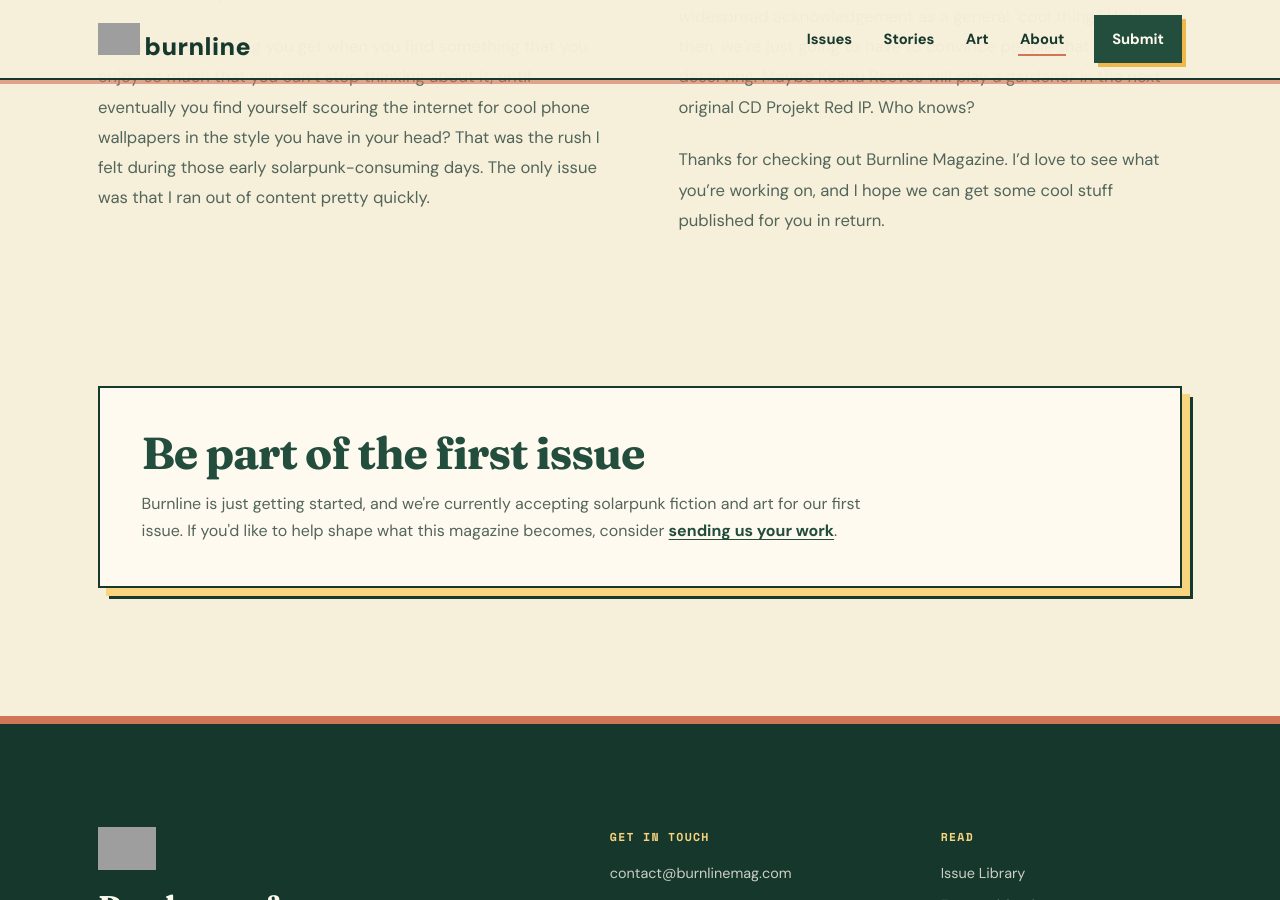
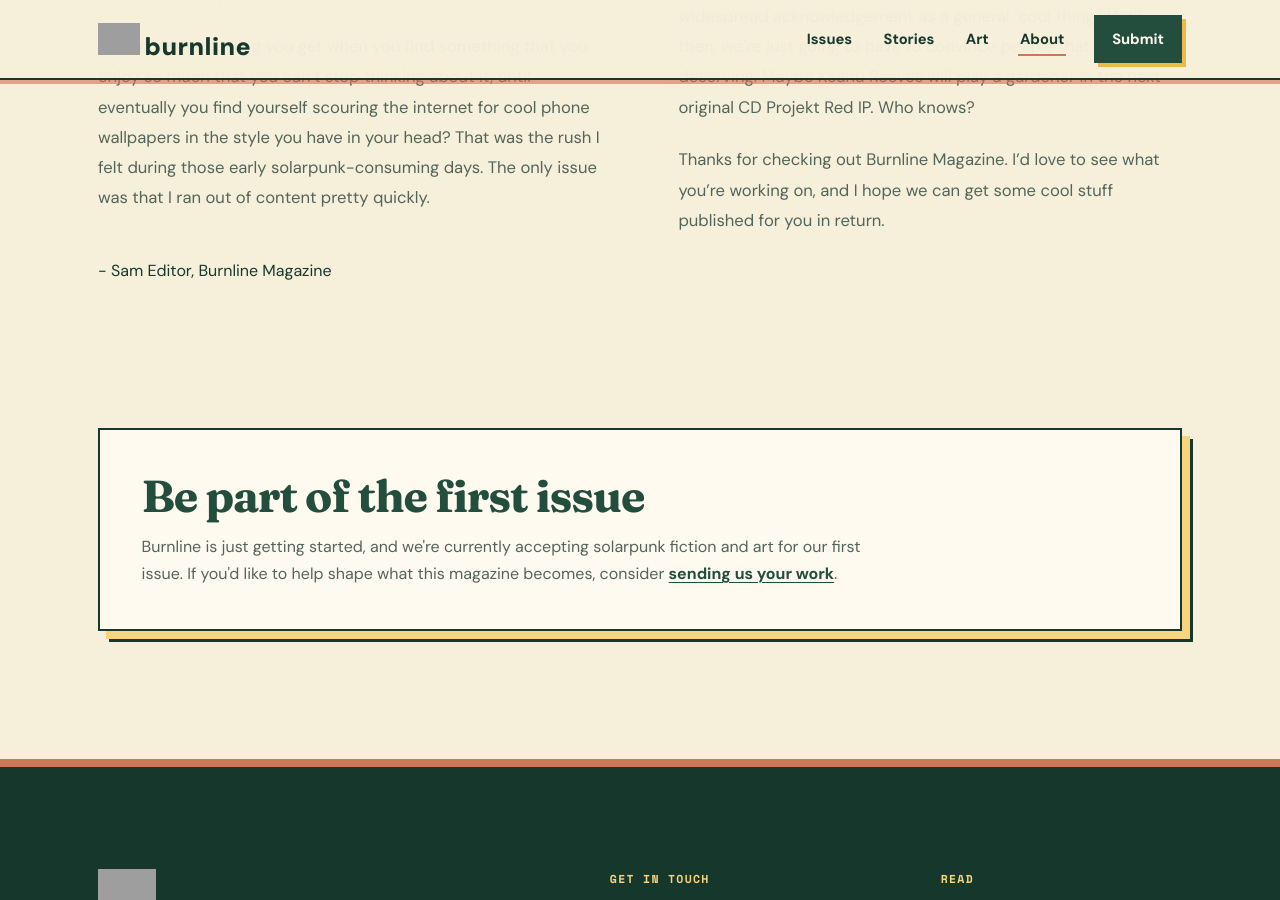
Before and after one commit to Bowliopia/burnline, a Jekyll site: the page built from about.html, in a window 1280 px wide and 900 px high, scrolled down 1163 px. Built offline with Jekyll 4.4.1, drawn with Linux system fonts in a browser that asks for light colours; grey boxes are pictures that could not be loaded.

Commit message:
Add editor signature to About page

```diff
--- a/about.html
+++ b/about.html
@@ -50,6 +50,11 @@ extra_css: "/assets/css/about.css"
               Thanks for checking out Burnline Magazine. I’d love to see what you’re working on, and I hope we can get some cool stuff published for you in return.
             </p>
           </div>
+
+          <p class="editor-signoff">
+            <span class="editor-signature">- Sam</span>
+            <span class="editor-role">Editor, Burnline Magazine</span>
+          </p>
         </div>
       </div>
     </section>
```
